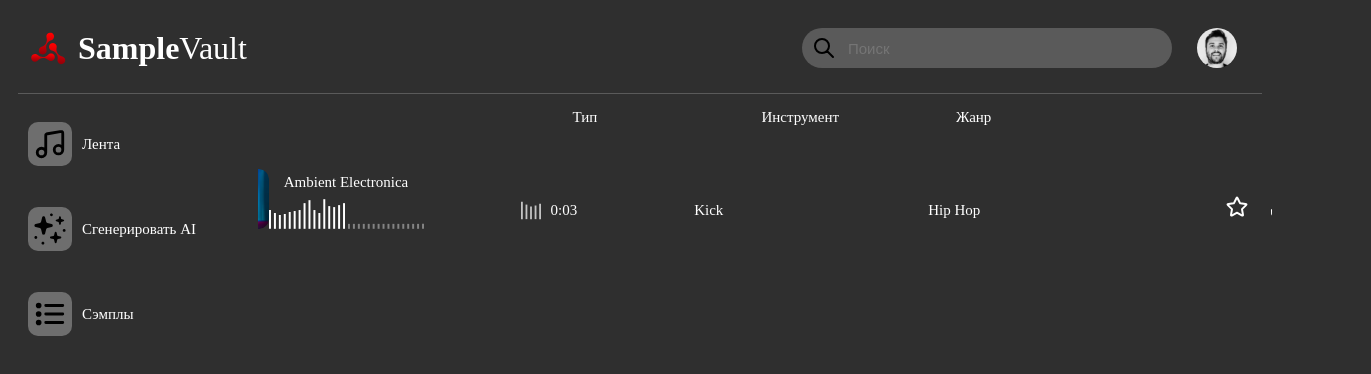
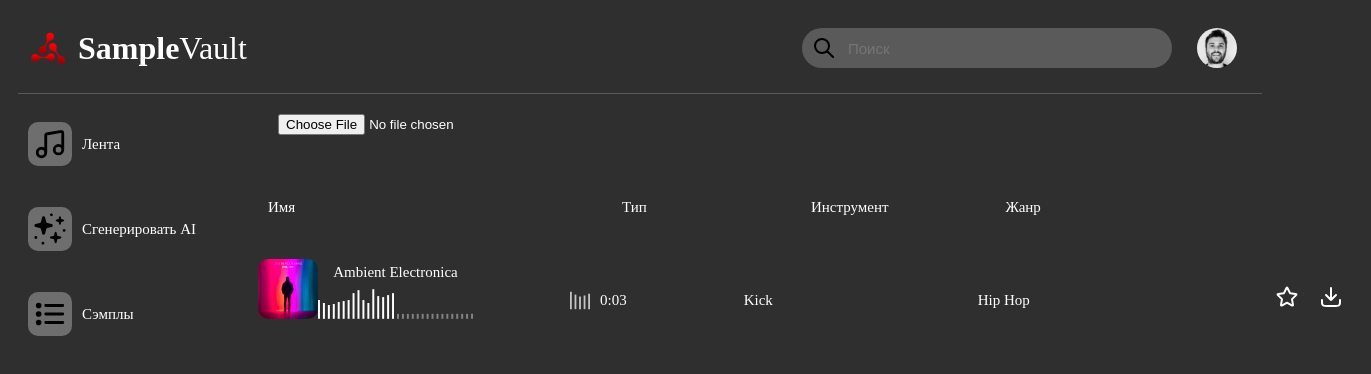
Before and after one commit to marienov/samplevault_front, a React (Create React App) app: page / in a window 1280 px wide. Both pictures are taken after a click on the element "Сэмплы". Shown: the top 374 px of the page, 1371 px wide, since content can reach past the window. Built offline with nearby package versions, Linux system fonts and the light colour scheme.

Commit message:
one more fake button

```diff
--- a/src/pages/SampleCollection/SampleCollection.css
+++ b/src/pages/SampleCollection/SampleCollection.css
@@ -9,3 +9,115 @@
     justify-content: center;
     align-items: center;
 }
+
+.custom-file-input {
+    /* Auto layout */
+    /*padding-left: 10px;
+    display: flex;
+    flex-direction: row;
+    /* justify-content: center;
+    align-items: center; */
+    /* width: 70 px; */
+    /*height: 18px;
+
+    font-family: 'Montserrat' -apple-system, Roboto, Helvetica, sans-serif;
+    font-style: normal;
+    font-weight: 500;
+    font-size: 15px;
+    line-height: 18px;
+
+    color: #FFFFFF;
+    color: color(display-p3 1.000 1.000 1.000);*/
+
+    display: flex;
+    margin: 5px 10px;
+    border-radius: 10px;
+    padding: 10px;
+    height: 60px;
+    width: 250px;
+    text-align: left;
+    align-items: center;
+    justify-content: left;
+}
+
+.custom-file-input:hover {
+    background: linear-gradient(#5d5d64, #3e3e40);
+}
+
+.upload_button {
+    width: 34px;
+    height: 34px;
+    display: flex;
+    border-radius: 10px;
+    padding: 5px;
+    background-color: #6e6e6e
+}
+
+
+.left-selection {
+    flex: 1;
+    align-items: center;
+    text-align: left;
+    justify-content: center;
+    max-width: 250px;
+}
+
+.but {
+    display: flex;
+    margin: 5px 10px;
+    border-radius: 10px;
+    padding: 10px;
+    height: 60px;
+    width: 250px;
+    text-align: left;
+    align-items: center;
+    justify-content: left;
+}
+
+.but:hover {
+    background: linear-gradient(#5d5d64, #3e3e40);
+}
+
+.img {
+    width: 34px;
+    height: 34px;
+    display: flex;
+    border-radius: 10px;
+    padding: 5px;
+    background-color: #6e6e6e
+}
+
+.txt {
+
+    /* Auto layout */
+    padding-left: 10px;
+    display: flex;
+    flex-direction: row;
+    /* justify-content: center;
+    align-items: center; */
+    /* width: 70 px; */
+    height: 18px;
+
+    font-family: 'Montserrat' -apple-system, Roboto, Helvetica, sans-serif;
+    font-style: normal;
+    font-weight: 500;
+    font-size: 15px;
+    line-height: 18px;
+
+    color: #FFFFFF;
+    color: color(display-p3 1.000 1.000 1.000);
+
+
+    /* Inside auto layout */
+    flex: none;
+    order: 1;
+    flex-grow: 0;
+
+}
+
+@media screen and (max-width: 480px) {
+    .left-selection {
+        order: -1;
+        width: 100%;
+    }
+}
--- a/src/pages/SampleCollection/SampleCollection.jsx
+++ b/src/pages/SampleCollection/SampleCollection.jsx
@@ -3,11 +3,18 @@ import "./SampleCollection.css"
 import Body1 from "./UI/body/body1"
 
 const SampleCollection = () => {
+    const handleFileUpload = (event) => {
+        const file = event.target.files[0];
+        console.log('Выбранный файл:', file);
+    };
     return (
-            <div className="right-selection">
-                Я страница с коллекцией сэмплов
-            </div>,
+        <div >
+            <input type="file" onChange={handleFileUpload} id="fileInput" className="custom-file-input" />
+            <label htmlFor="fileInput" className="custom-file-label">
+            </label>
+
             <Body1 />
+        </div>
     );
 };
 
```
